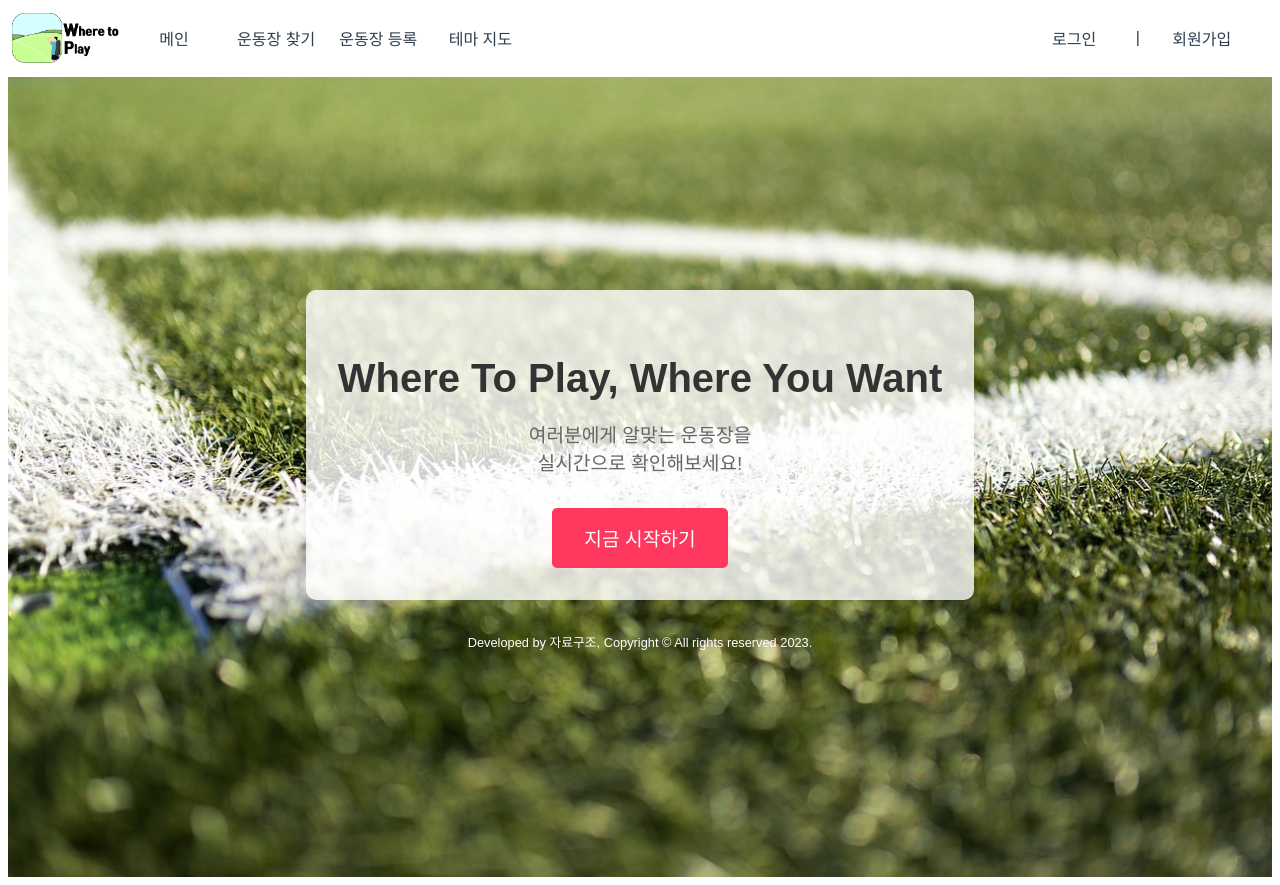
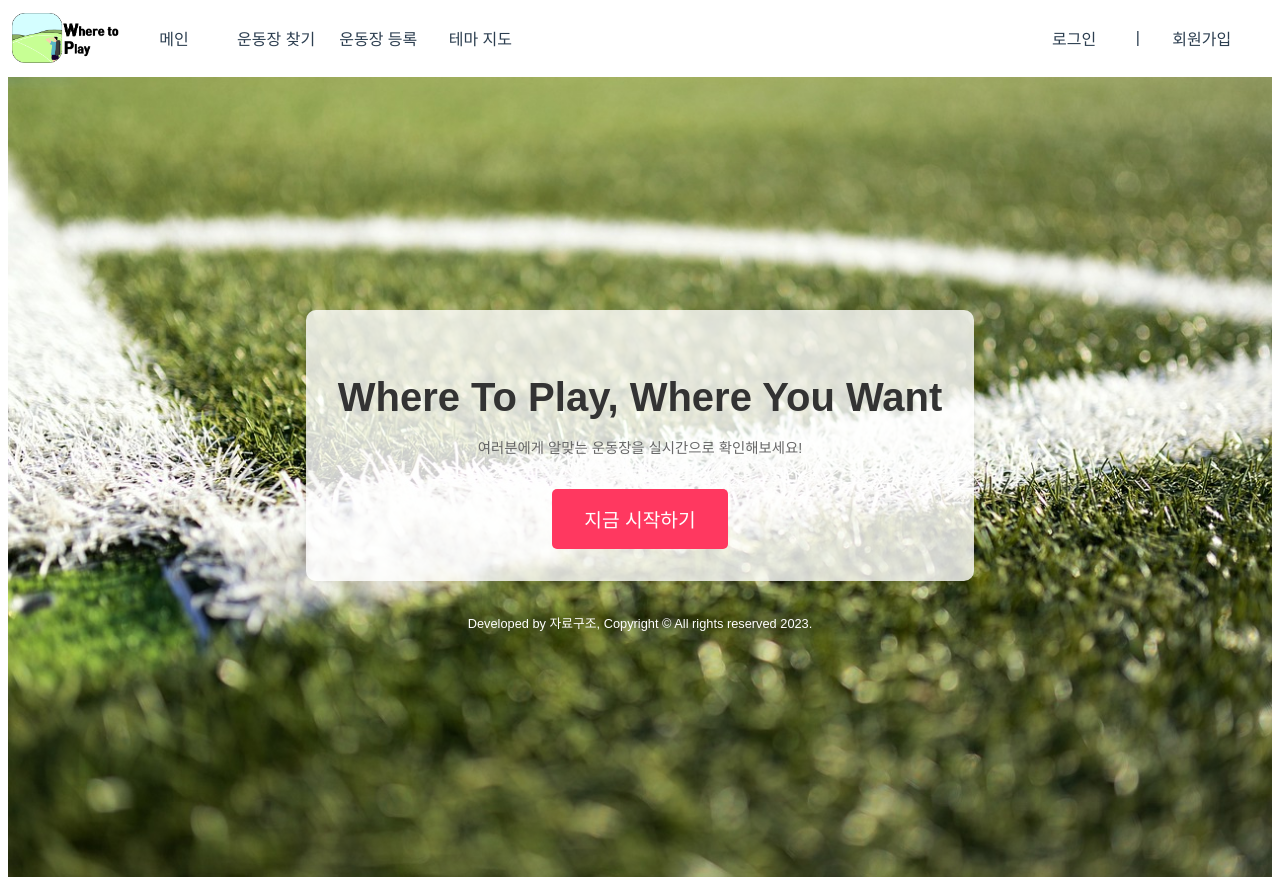
Before and after one commit to Jongwoo0101/Where-To-Play, a Vue app in the folder frontend/: page / in a window 1280 px wide. Built offline with nearby package versions, Linux system fonts and the light colour scheme.

Commit message:
⚖️ 재변경

```diff
--- a/frontend/src/views/HomeView.vue
+++ b/frontend/src/views/HomeView.vue
@@ -2,7 +2,7 @@
   <div class="home">
     <div class="content is-medium">
       <h2 class="title">Where To Play, Where You Want</h2>
-      <p class="subtitle">여러분에게 알맞는 운동장을<br>실시간으로 확인해보세요!</p>
+      <p class="subtitle">여러분에게 알맞는 운동장을 실시간으로 확인해보세요!</p>
       <router-link to="/findplace">
         <button class="button custom-button">지금 시작하기</button>
       </router-link>
@@ -39,7 +39,7 @@
 }
 
 .subtitle {
-  font-size: 1.2rem;
+  font-size: 0.9rem;
   color: #666;
   margin-bottom: 2rem;
 }
```
